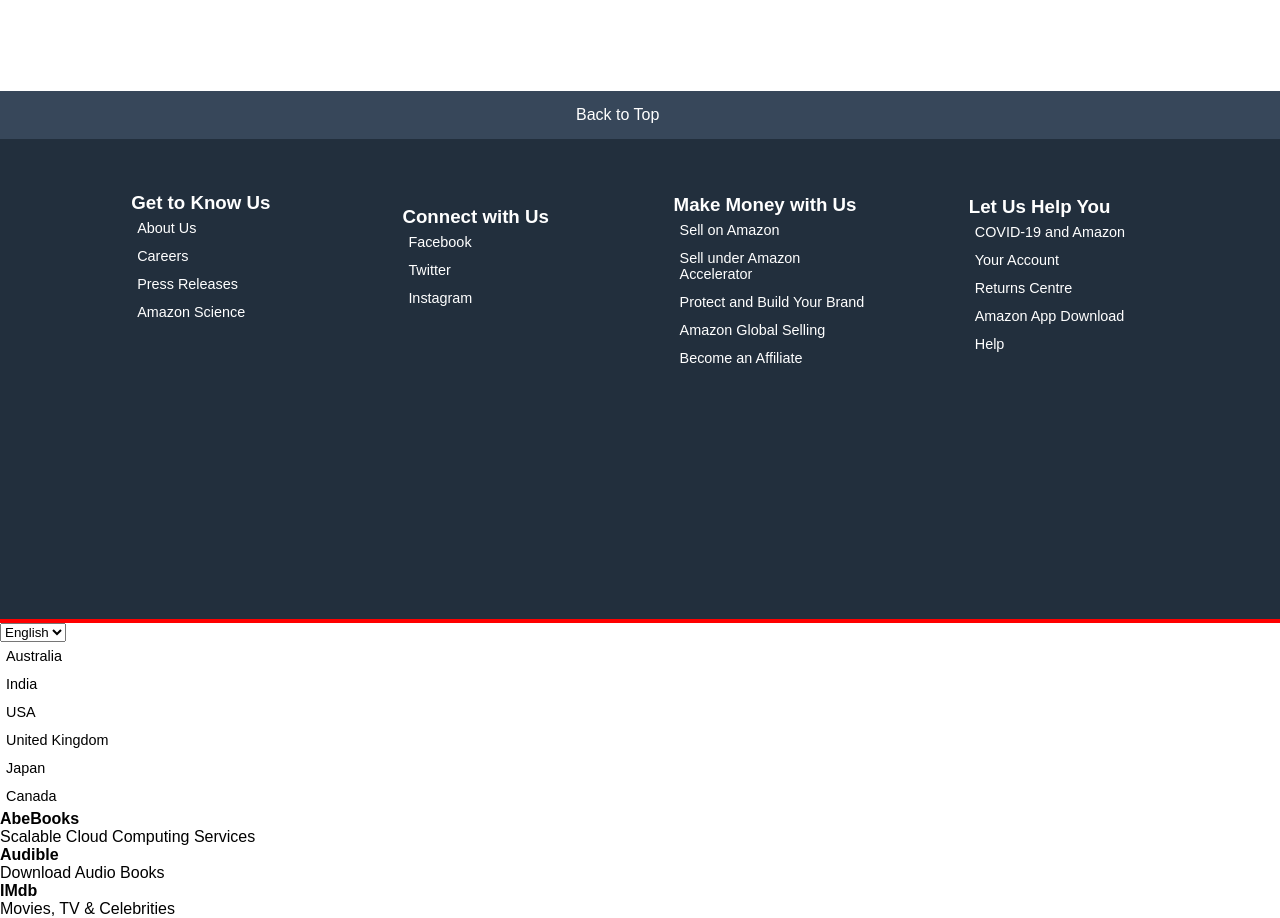
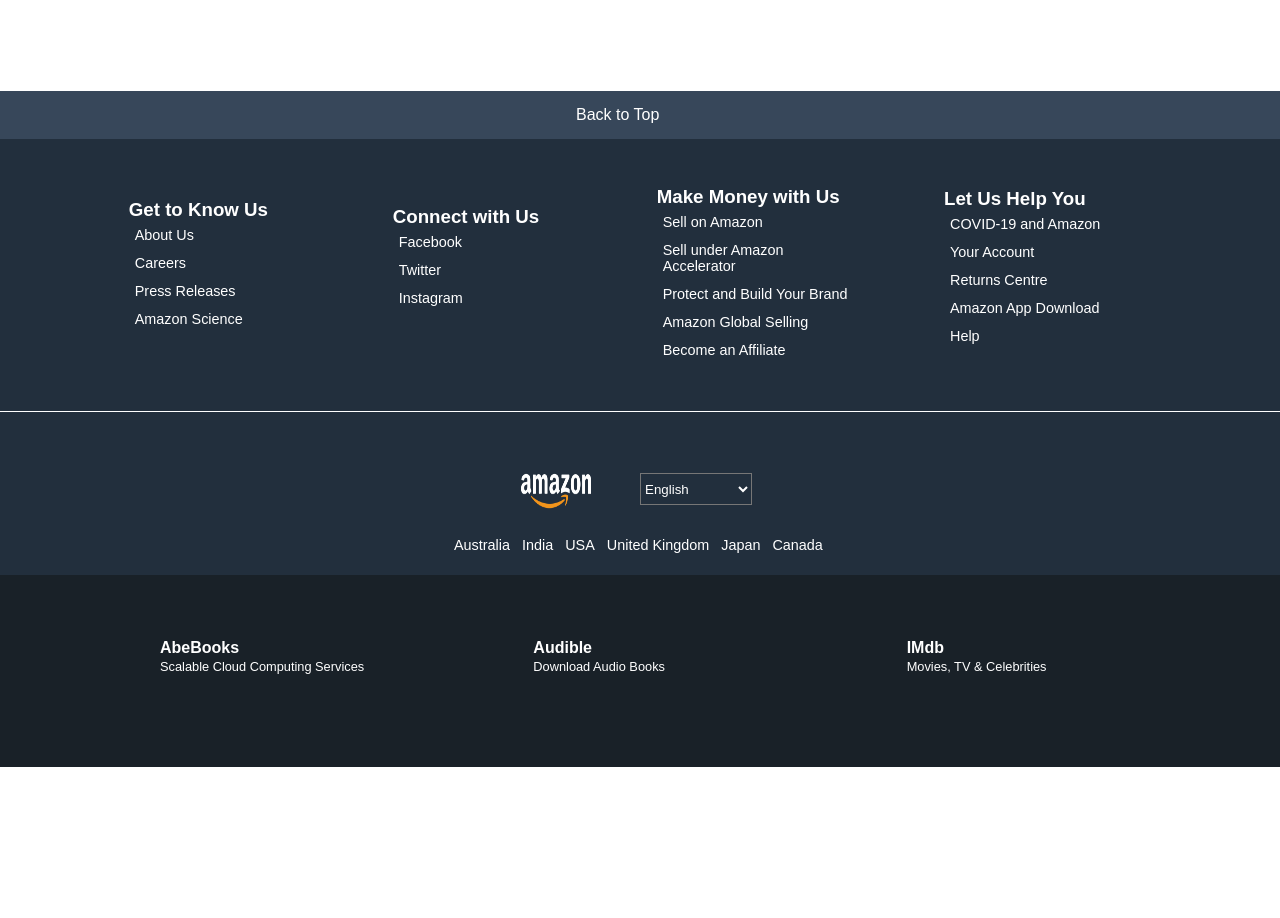
Before and after one commit to invtfl-bharti/amazon-clone, a plain HTML site: page index.html in a window 1280 px wide. Shown: the part 1192-2110 px from the top of the page. After the commit the page ends 1959 px from the top, so only its background shows below. Drawn offline with nearby package versions, Linux system fonts and the light colour scheme.

Commit message:
css file added

```diff
--- a/style.css
+++ b/style.css
@@ -360,34 +360,39 @@ footer {
 
 }
 
+footer {
+    background-color: #222f3d;
+    height: 80vh;
+}
+
 .footer-section {
     display: flex;
     justify-content: space-evenly;
     align-items: center;
     background-color: #222f3d;
     color: white;
-    height: 60vh;
-    padding: 0px 2.5rem 0px 2.5rem;
-    position: relative;
+    height: 17rem;
+    padding: 0px 4.5rem 0px 2.5rem;
+    /* position: relative; */
 }
 
 .panel-1 {
-    margin-top: -20%;
+    margin-top: -1.6%;
     width: 15%;
 }
 
 .panel-2 {
-    margin-top: -20%;
+    margin-top: -2.8%;
     width: 15%;
 }
 
 .panel-3 {
-    margin-top: -16%;
+    /* margin-top: -4%; */
     width: 17%;
 }
 
 .panel-4 {
-    margin-top: -17%;
+    margin-top: -1%;
     width: 15%;
 }
 
@@ -397,19 +402,70 @@ ul a {
     align-items: center;
     padding: 6px;
     font-size: 0.9rem;
+
 }
 
-.footer-logo{
+ul a:hover {
+    text-decoration: underline;
+}
 
-    border: 2px solid red;
+.footer-logo {
+
+    border-top: 0.5px solid white;
 }
 
 .footer-logo img {
     height: 5rem;
     width: 5.5rem;
     background-size: cover;
-    position: absolute;
-    right: 50%;
-    bottom: 8rem;
+    /* position: absolute; */
+    margin-left: 40%;
+    margin-top: 3%;
+    /* bottom: 8rem;right: 60%; */
 
 }
+
+.language {
+
+    margin-left: 50%;
+    margin-top: -4.8%;
+}
+
+
+
+select {
+
+    height: 2rem;
+    width: 7rem;
+    color: white;
+    background-color: #222f3d;
+}
+
+.countries a {
+    color: white;
+
+}
+
+.places {
+    display: flex;
+    margin-left: 35%;
+    margin-top: 2%;
+}
+
+.footer-section2{
+    margin-top: 1rem;
+    height:12rem;
+    display: grid;
+    grid-template-columns: 1fr 1fr 1fr;
+    background-color: #192128;
+    padding: 4rem 0px 0px 10rem;
+    color: white;
+}
+.footer-section2 a{
+    font-size: 0.8rem;
+}
+
+
+.footer-section2 a:hover{
+    text-decoration: underline;
+}
```
